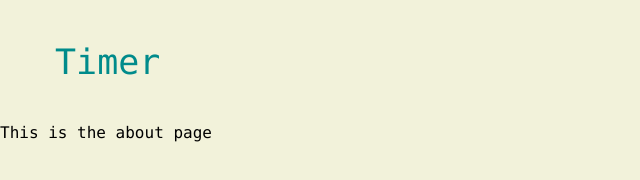
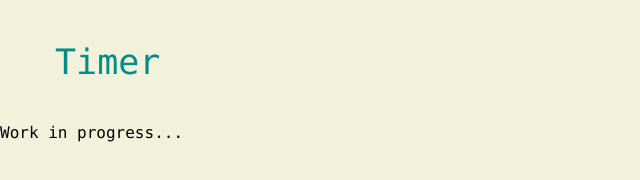
Before and after one commit to kip218/Timer, a plain HTML site: page about.html in a window 1280 px wide. Shown: the full height of the page, 0-640 px from the left. Drawn offline with Linux system fonts and the light colour scheme.

Commit message:
about - work in progress

```diff
--- a/about.html
+++ b/about.html
@@ -11,6 +11,6 @@
 			<a class="navbar-btn" href="/index.html">Home</a>
 			<a class="navbar-btn" href="/about.html">About</a>
 		</section>
-		This is the about page
+		Work in progress...
 	</body>
 </html>
```
